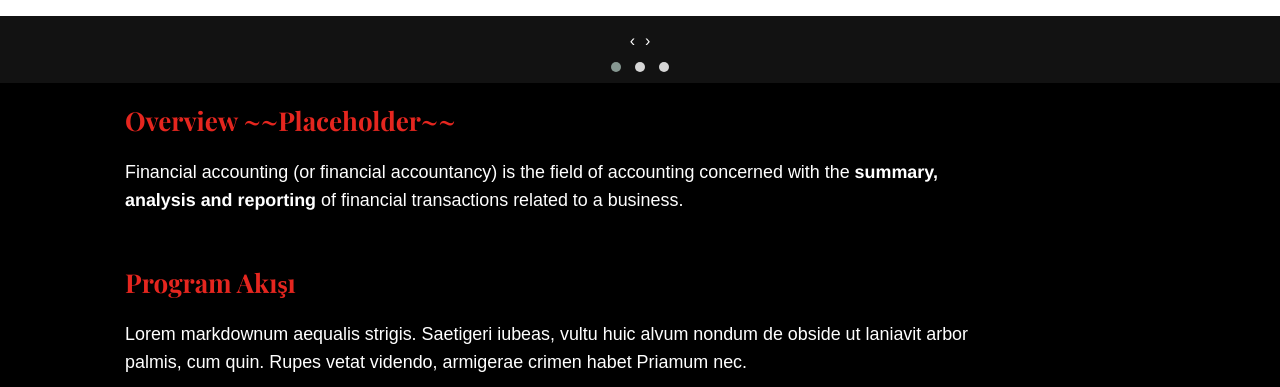
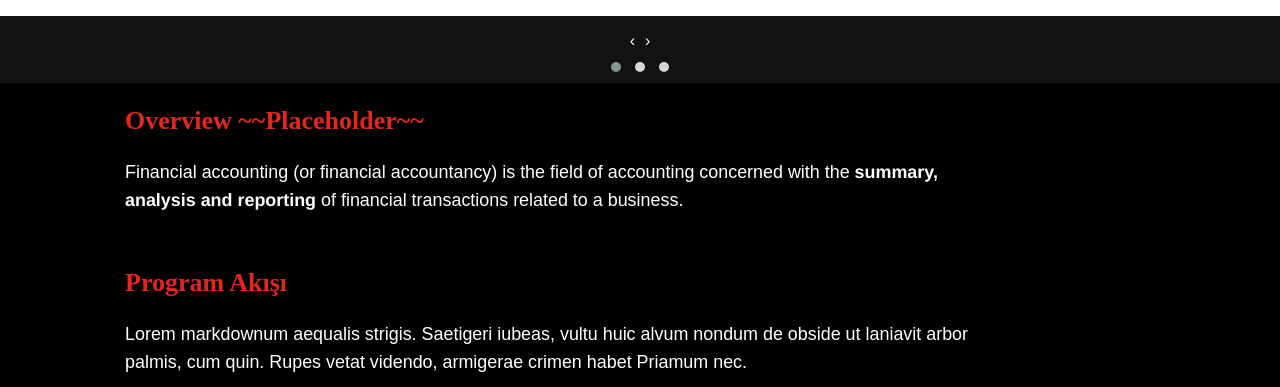
Before and after one commit to Eldoritto/EuropeanClimatePactIstanbul, a Jekyll site: the page built from index.md, in a window 1280 px wide. Shown: the part 529-916 px from the top of the page. Built offline with Jekyll 4.4.1, drawn with Linux system fonts in a browser that asks for light colours; some web fonts are replaced.

Commit message:
New Fonts; Gilroy and Helvetica variants.

```diff
--- a/_sass/components/_fonts.scss
+++ b/_sass/components/_fonts.scss
@@ -13,6 +13,28 @@
 }
 
 @font-face {
+	font-family: 'Helvetica Bold';
+	font-style: normal;
+	font-weight: 400;
+	src: local(''), url('../fonts/Helvetica-Bold.ttf') format('truetype');
+}
+
+
+@font-face {
+	font-family: 'Roboto Regular';
+	font-style: auto;
+	font-weight: 400;
+	src: local(''), url('../fonts/Roboto-Regular.ttf') format('truetype');
+}
+
+@font-face {
+	font-family: 'Roboto Bold';
+	font-style: auto;
+	font-weight: bold;
+	src: local(''), url('../fonts/Roboto-Bold.ttf') format('truetype');
+}
+
+@font-face {
 	font-family: 'Gilroy Bold';
 	font-style: auto;
 	font-weight: bold;
--- a/assets/css/style.scss
+++ b/assets/css/style.scss
@@ -17,8 +17,8 @@ $link-hover-color: lighten($primary, 10%);
 $link-hover-decoration: underline;
 
 // Fonts
-$font-family-base: Helvetica, Arial, sans-serif, -apple-system;
-$font-family-heading: "Playfair Display", serif, -apple-system;
+$font-family-base: Helvetica, sans-serif, -apple-system;
+$font-family-heading: "Helvetica Bold", serif, -apple-system;
 
 // Footer
 $footer-background-color: $primary;
```
